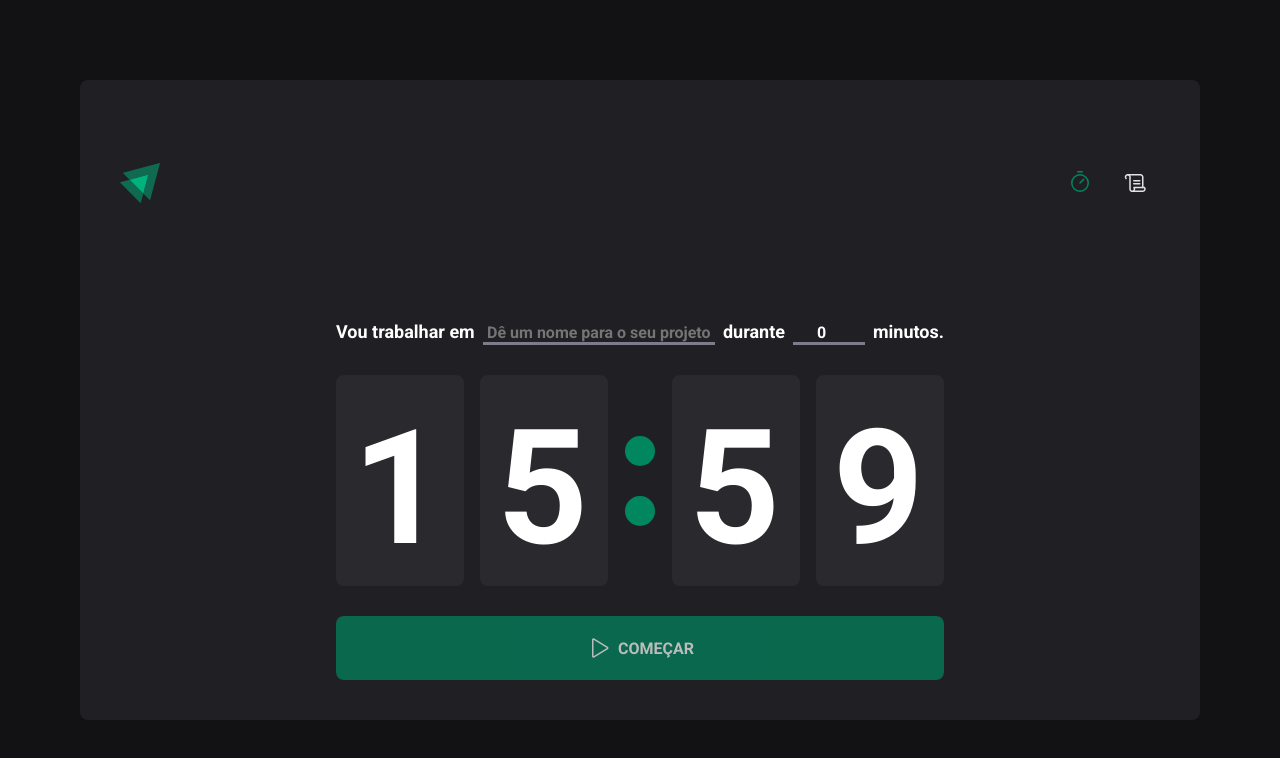
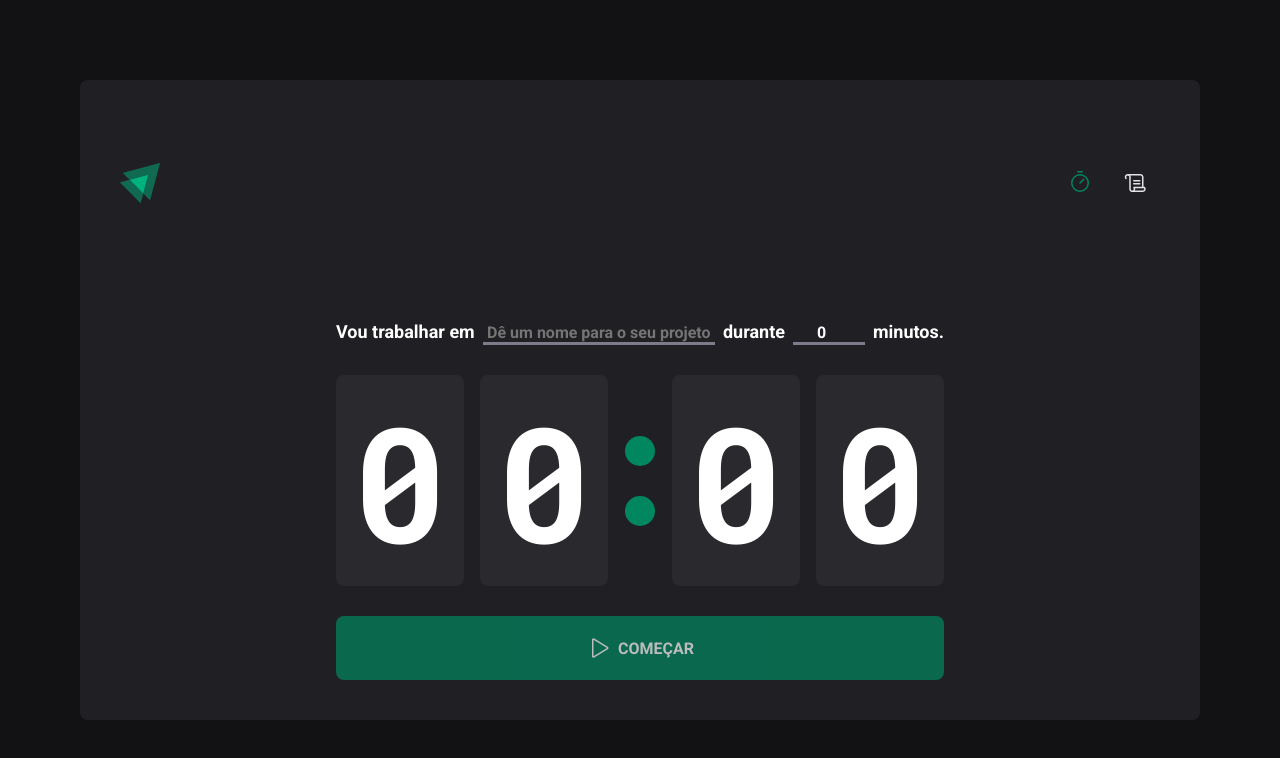
Before and after one commit to Cast01/ignite-timer, a React (Vite) app: page / in a window 1280 px wide. Shown: the top 758 px of the page. Built offline with nearby package versions, Linux system fonts and the light colour scheme.

Commit message:
Criando countdown

```diff
--- a/src/pages/Home/index.tsx
+++ b/src/pages/Home/index.tsx
@@ -30,6 +30,7 @@
 export function Home() {
   const [cycles, setCycles] = useState<Cycle[]>([]);
   const [activeCycleId, setActiveCycleId] = useState<string | null>(null);
+  const [amountSecondsPassed, setAmountSecondsPassed] = useState(0);
 
   const { register, handleSubmit, watch, reset } = useForm<newCycleFormData>({
     resolver: zodResolver(newCycleFormValidationSchema),
@@ -56,6 +57,21 @@
 
   const activeCycle = cycles.find((cycle) => cycle.id === activeCycleId);
 
+  const totalSeconds = activeCycle ? activeCycle.minutesAmmount * 60 : 0;
+  const currentSeconds = activeCycle ? totalSeconds - amountSecondsPassed : 0;
+
+  const minutesAmount = Math.floor(currentSeconds / 60);
+  const secondsAmount = currentSeconds % 60;
+
+  const minutes = String(minutesAmount).padStart(2, '0');
+  const seconds = String(secondsAmount).padStart(2, '0');
+
+  console.log({
+    totalSeconds,
+    currentSeconds,
+    minutesAmount,
+    secondsAmount,
+  });
   const task = watch('task');
   const isSubmitDisabled = !task;
 
@@ -97,13 +113,13 @@
         <CountDownContainer>
           <div className="countDown">
             <div className="minutes">
-              <div className="units">1</div>
-              <div className="units">5</div>
+              <div className="units">{minutes[0]}</div>
+              <div className="units">{minutes[1]}</div>
             </div>
             <div className="countDownSeparator" />
             <div className="seconds">
-              <div className="units">5</div>
-              <div className="units">9</div>
+              <div className="units">{seconds[0]}</div>
+              <div className="units">{seconds[1]}</div>
             </div>
           </div>
         </CountDownContainer>
```
